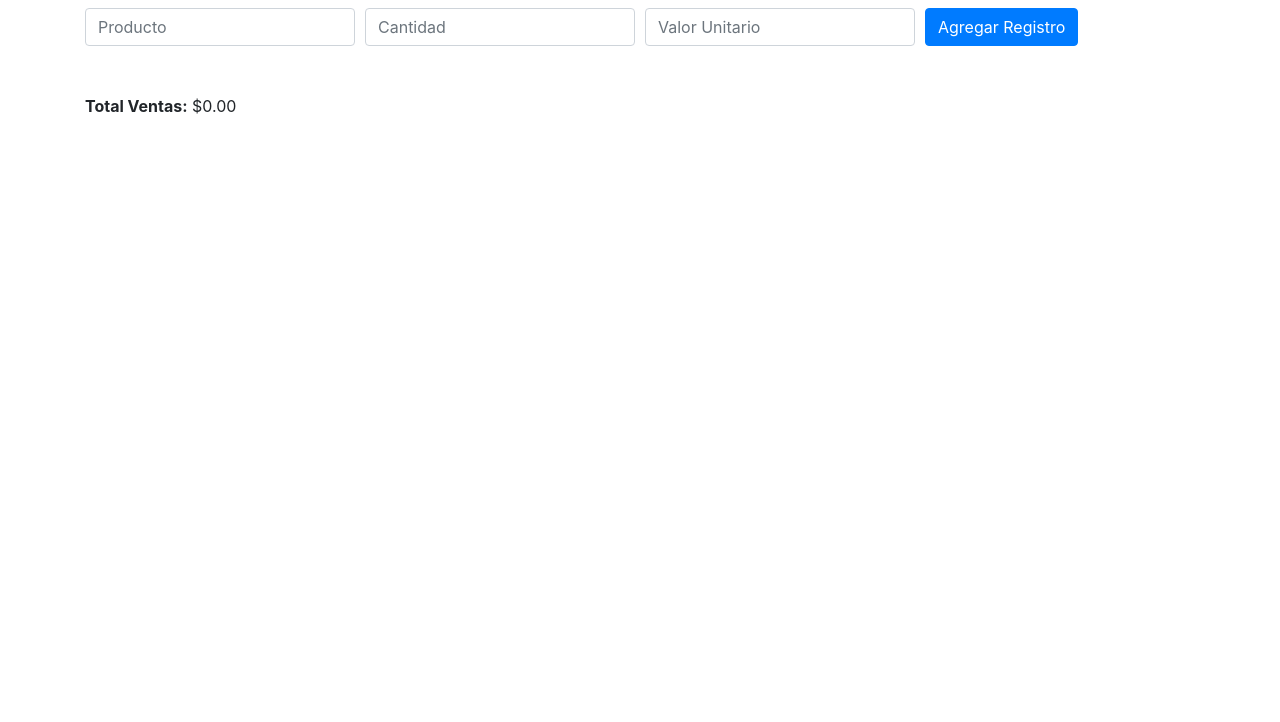
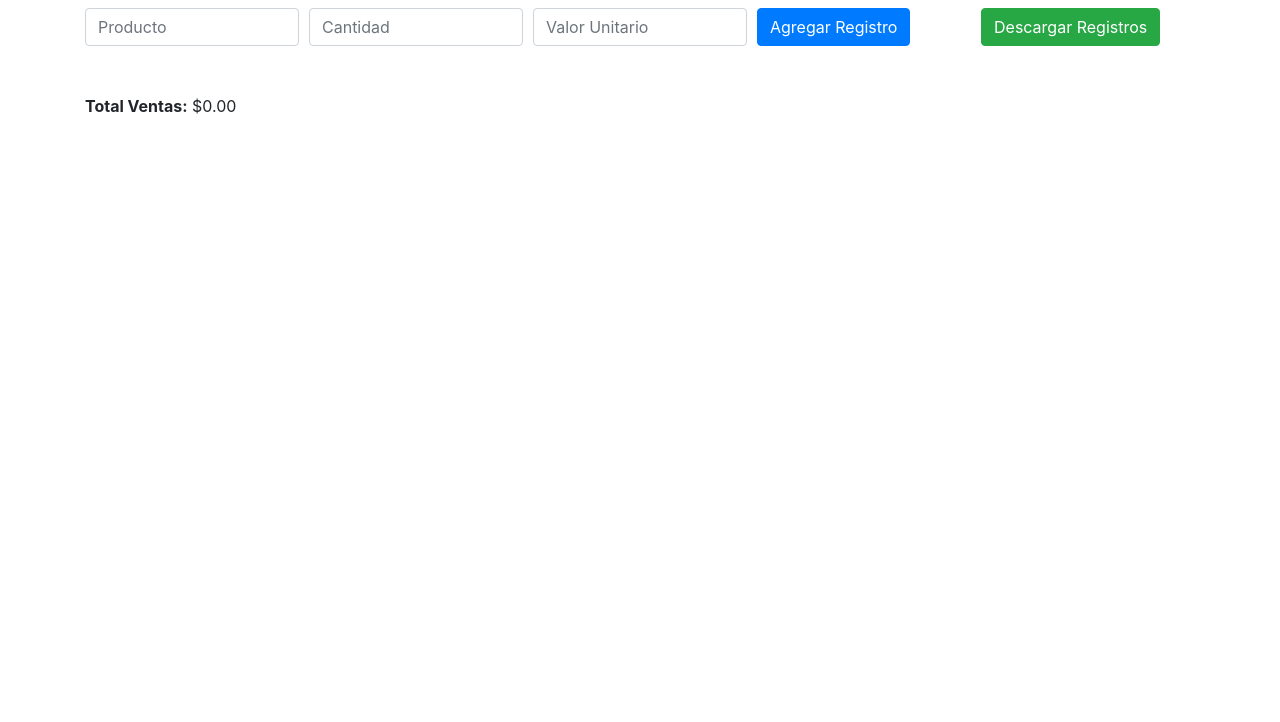
Before and after one commit to porgetit/RegistroVentas.io, a plain HTML site: page index.html in a window 1280 px wide. Shown: the part 78-800 px from the top of the page. Drawn offline with nearby package versions, Linux system fonts and the light colour scheme.

Commit message:
Update index.html

```diff
--- a/index.html
+++ b/index.html
@@ -25,6 +25,9 @@
             <div class="col">
                 <button type="button" class="btn btn-primary" onclick="agregarRegistro()">Agregar Registro</button>
             </div>
+            <div class="col">
+                <button type="button" class="btn btn-success" onclick="exportarRegistros()">Descargar Registros</button>
+            </div>
         </div>
     </form>
 
```
